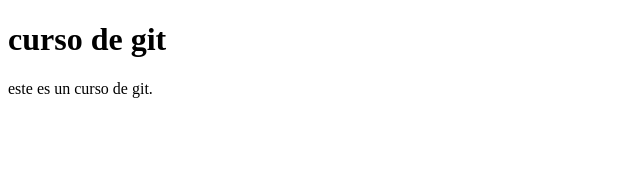
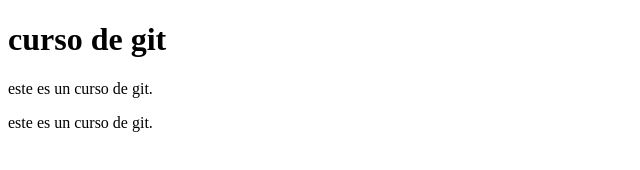
Before and after one commit to SamuelCabello05/repository1, a plain HTML site: page index.html in a window 1280 px wide. Shown: the whole page, without its empty margins (0-640 px from the left). Drawn offline with Linux system fonts and the light colour scheme.

Commit message:
Update index.html

```diff
--- a/index.html
+++ b/index.html
@@ -6,5 +6,6 @@
 <body>
 	<h1>curso de git</h1>
 	<p>este es un curso de git.</p>
+	<p>este es un curso de git.</p>
 </body>
 </html>
```
